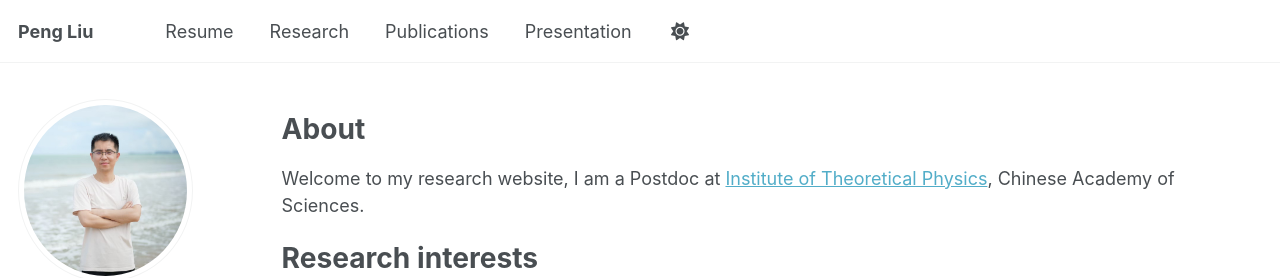
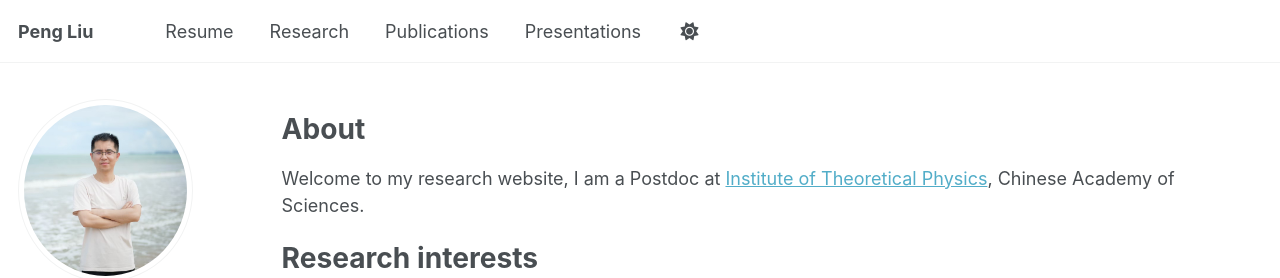
Before and after one commit to pliulfcuigithub/pliulfcuigithub.github.io, a Jekyll site: the page built from _pages/about.md, in a window 1280 px wide. Shown: the top 278 px of the page. Built offline with Jekyll 4.4.1, drawn with Linux system fonts in a browser that asks for light colours; some web fonts are replaced.

Commit message:
Update navigation.yml

```diff
--- a/_data/navigation.yml
+++ b/_data/navigation.yml
@@ -18,8 +18,8 @@ main:
   - title: "Publications"
     url: /publications/
 
-  - title: "Presentation" # Peng
-    url: /Presentation/
+  - title: "Presentations" # Peng
+    url: /Presentations/
 
   #- title: "Teaching"
   #  url: /teaching/
```
